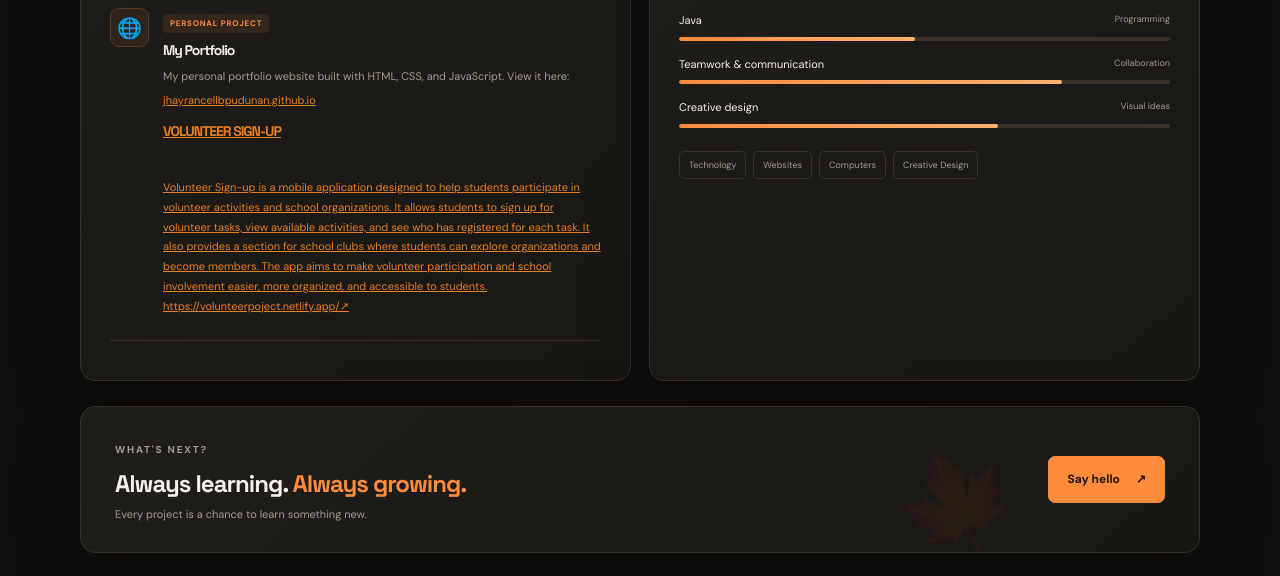
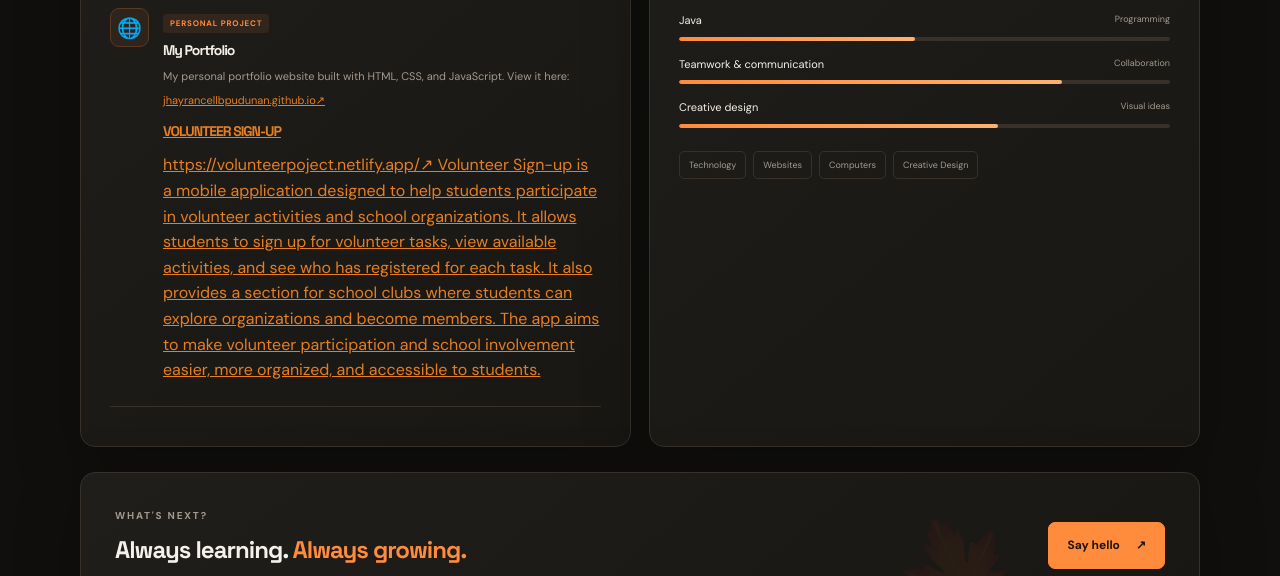
Before and after one commit to jhayrancellbpudunan-boop/jhayrancellbpudunan-boop, a plain HTML site: page index.html in a window 1280 px wide. Shown: the part 1442-2018 px from the top of the page. Drawn offline with Linux system fonts and the light colour scheme; no server answers.

Commit message:
index.html

```diff
--- a/index.html
+++ b/index.html
@@ -257,11 +257,11 @@
               View it here:
               <a href="https://jhayrancellbpudunan-boop.github.io/jhayrancellbpudunan-boop/" target="_blank"
                  style="color: #e67e22; text-decoration: underline; display: inline-block; margin-top: 4px;">
-                jhayrancellbpudunan.github.io
+                jhayrancellbpudunan.github.io↗
+
                 <h3>VOLUNTEER SIGN-UP</h3>
-            <p>
-              Volunteer Sign-up is a mobile application designed to help students participate in volunteer activities and school organizations. It allows students to sign up for volunteer tasks, view available activities, and see who has registered for each task. It also provides a section for school clubs where students can explore organizations and become members. The app aims to make volunteer participation and school involvement easier, more organized, and accessible to students.
                 https://volunteerpoject.netlify.app/↗
+                Volunteer Sign-up is a mobile application designed to help students participate in volunteer activities and school organizations. It allows students to sign up for volunteer tasks, view available activities, and see who has registered for each task. It also provides a section for school clubs where students can explore organizations and become members. The app aims to make volunteer participation and school involvement easier, more organized, and accessible to students.
               </a>
             </p>
           </div>
```
